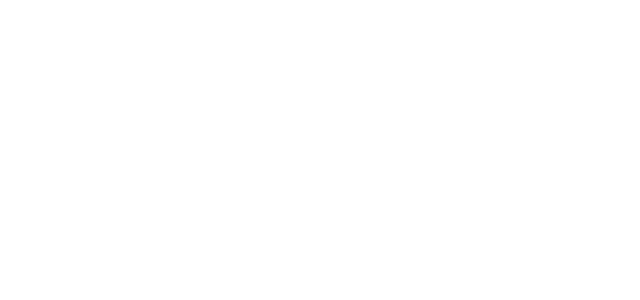
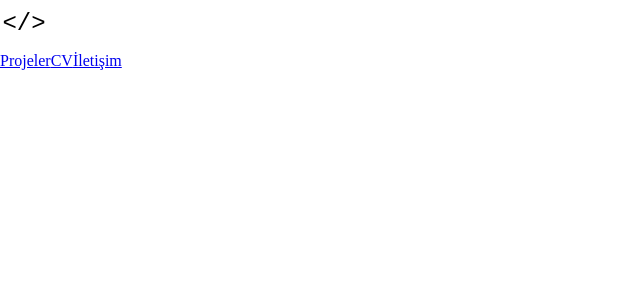
Before and after one commit to onuresin/my-react-portfolio2025, a React (Vite) app: page / in a window 1280 px wide. Shown: the top 300 px of the page, without its empty margins (0-640 px from the left). Built offline with nearby package versions, Linux system fonts and the light colour scheme.

Commit message:
svg logo eklendi, header yapisi olusturuldu

```diff
--- a/src/App.css
+++ b/src/App.css
@@ -0,0 +1,11 @@
+@import url('https://fonts.googleapis.com/css2?family=Inter:ital,opsz,wght@0,14..32,100..900;1,14..32,100..900&display=swap');
+* {
+    margin: 0;
+    padding: 0;
+    box-sizing: border-box;
+}
+:root {
+  --Purple: #7663E8;
+  --Black: #000;
+  --White: #FFF;
+}
--- a/src/App.jsx
+++ b/src/App.jsx
@@ -1,10 +1,14 @@
 import './App.css'
+import Header from './components/Header'
 
 function App() {
 
   return (
     <>
+      <div className="container">
+        <Header />
 
+      </div>
     </>
   )
 }
--- a/src/components/Header.jsx
+++ b/src/components/Header.jsx
@@ -0,0 +1,23 @@
+import Logo from "./Logo";
+
+
+
+export default function Header () {
+    return (
+        <div className="header-container">
+            <div className="inner-Header">
+                <div className="logo-header">
+                    <Logo />
+                </div>
+                <div className="links-header">
+                    <a href="#" id="projects"> Projeler</a>
+                    <a href="#" id="resume">CV</a>
+                    <a href="#" id="contact">İletişim</a>
+                </div>
+                <div className="hamburger-menu">
+
+                </div>
+            </div>
+        </div>
+    )
+}
--- /dev/null
+++ b/src/components/Logo.jsx
@@ -0,0 +1,9 @@
+export default function Logo () {
+    return (
+        <svg width="48" height="48" viewBox="0 0 48 48" xmlns="http://www.w3.org/2000/svg">
+            <text x="50%" y="50%" dominant-baseline="middle" text-anchor="middle"
+                    font-size="24" font-family="monospace" fill="currentColor">&lt;/&gt;
+            </text>
+        </svg>
+    );
+}
```
